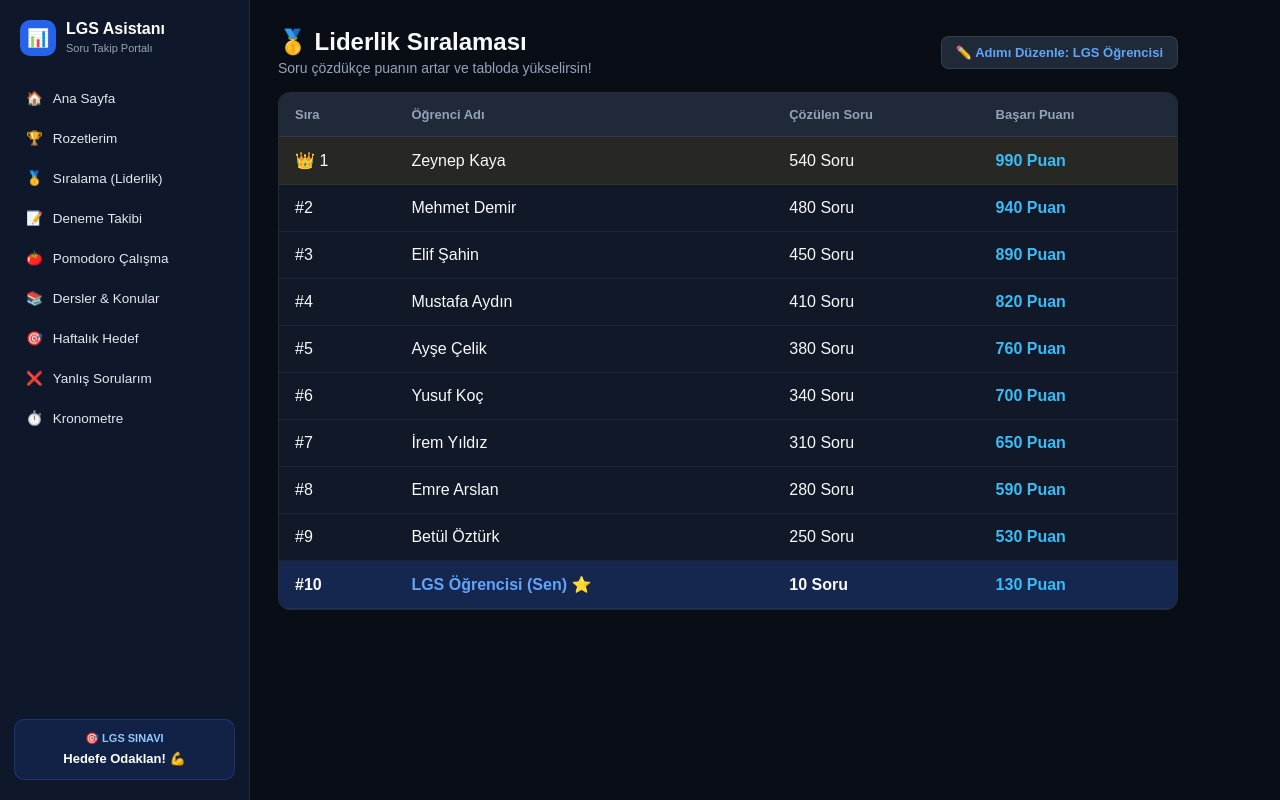
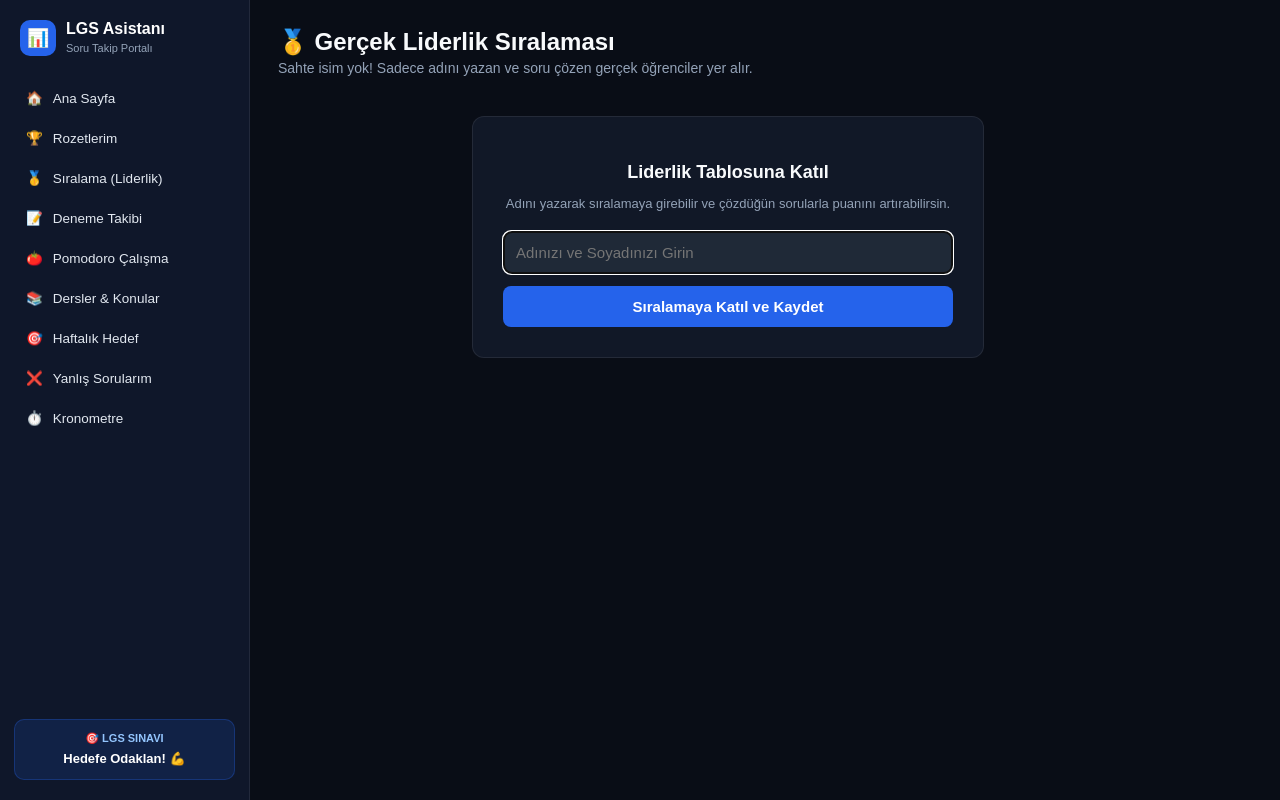
Before and after one commit to ienesbakrac-arch/lgs-soru-takip, a Next.js app: page /siralama in a window 1280 px wide. Built offline with nearby package versions, Linux system fonts and the light colour scheme.

Commit message:
Add files via upload

```diff
--- a/src/app/siralama/page.tsx
+++ b/src/app/siralama/page.tsx
@@ -1,100 +1,142 @@
 "use client";
 import { useState, useEffect } from "react";
 
+interface Ogrenci {
+  isim: string;
+  soru: number;
+  puan: number;
+}
+
 export default function Siralama() {
-  const [kullaniciAdi, setKullaniciAdi] = useState("Öğrenci");
-  const [cozulenSoru, setCozulenSoru] = useState(0);
-  const [isimDegistiriliyor, setIsimDegistiriliyor] = useState(false);
-  const [yeniIsimInput, setYeniIsimInput] = useState("");
+  const [kullaniciAdi, setKullaniciAdi] = useState("");
+  const [yeniAdInput, setYeniAdInput] = useState("");
+  const [ogrenciler, setOgrenciler] = useState<Ogrenci[]>([]);
+  const [kayitliMi, setKayitliMi] = useState(false);
 
   useEffect(() => {
-    // 1. Kullanıcı adını localStorage'dan al, yoksa sor
-    const kayitliAd = localStorage.getItem("lgs_kullanici_adi");
-    if (kayitliAd) {
-      setKullaniciAdi(kayitliAd);
-      setYeniIsimInput(kayitliAd);
-    } else {
-      setKullaniciAdi("LGS Öğrencisi");
-      setYeniIsimInput("LGS Öğrencisi");
-    }
+    // 1. Daha önce kaydedilmiş kullanıcı adını ve listeyi alalım
+    const kayitliAd = localStorage.getItem("lgs_gercek_kullanici_adi");
+    const kayitliListe = localStorage.getItem("lgs_liderlik_listesi");
 
-    // 2. Yanlışlar veya kaydedilen sorulardan toplam soru sayısını hesapla
+    // 2. Yanlışlar veya çözülen sorulardan toplam soru sayısını hesaplayalım
     const kaydedilenYanlislar = localStorage.getItem("lgs_yanlislar");
-    let toplamSoru = 5; // Başlangıç tabanı
+    let toplamSoru = 0;
 
     if (kaydedilenYanlislar) {
       try {
         const parsed = JSON.parse(kaydedilenYanlislar);
         if (Array.isArray(parsed)) {
-          toplamSoru = parsed.length * 10; // Her eklenen soru/yanlış için puan katsayısı
+          toplamSoru = parsed.length * 10; // Her soru/yanlış için puan katsayısı
         }
       } catch (e) {
         console.error(e);
       }
     }
-    setCozulenSoru(Math.max(toplamSoru, 10));
+
+    if (kayitliAd) {
+      setKullaniciAdi(kayitliAd);
+      setKayitliMi(true);
+
+      // Listeyi yükle veya kullanıcıyı listeye ekle/güncelle
+      let liste: Ogrenci[] = kayitliListe ? JSON.parse(kayitliListe) : [];
+
+      const mevcutIndex = liste.findIndex((o) => o.isim === kayitliAd);
+      const guncelPuan = Math.max(toplamSoru, 10) * 3 + 100;
+
+      if (mevcutIndex >= 0) {
+        liste[mevcutIndex].soru = Math.max(toplamSoru, 10);
+        liste[mevcutIndex].puan = guncelPuan;
+      } else {
+        liste.push({ isim: kayitliAd, soru: Math.max(toplamSoru, 10), puan: guncelPuan });
+      }
+
+      liste.sort((a, b) => b.puan - a.puan);
+      setOgrenciler(liste);
+      localStorage.setItem("lgs_liderlik_listesi", JSON.stringify(liste));
+    } else if (kayitliListe) {
+      setOgrenciler(JSON.parse(kayitliListe));
+    }
   }, []);
 
-  const isimKaydet = (e: React.FormEvent) => {
+  const isimKaydetVeKatil = (e: React.FormEvent) => {
     e.preventDefault();
-    if (yeniIsimInput.trim()) {
-      localStorage.setItem("lgs_kullanici_adi", yeniIsimInput.trim());
-      setKullaniciAdi(yeniIsimInput.trim());
-      setIsimDegistiriliyor(false);
+    if (yeniAdInput.trim()) {
+      const ad = yeniAdInput.trim();
+      localStorage.setItem("lgs_gercek_kullanici_adi", ad);
+      setKullaniciAdi(ad);
+      setKayitliMi(true);
+
+      // Listeye ekle
+      const kaydedilenYanlislar = localStorage.getItem("lgs_yanlislar");
+      let toplamSoru = 10;
+      if (kaydedilenYanlislar) {
+        try {
+          const parsed = JSON.parse(kaydedilenYanlislar);
+          if (Array.isArray(parsed)) toplamSoru = Math.max(parsed.length * 10, 10);
+        } catch (e) {}
+      }
+
+      const yeniOgrenci: Ogrenci = { isim: ad, soru: toplamSoru, puan: toplamSoru * 3 + 100 };
+      let liste: Ogrenci[] = localStorage.getItem("lgs_liderlik_listesi") ? JSON.parse(localStorage.getItem("lgs_liderlik_listesi")!) : [];
+
+      // Aynı isim varsa güncelle, yoksa ekle
+      liste = liste.filter(o => o.isim !== ad);
+      liste.push(yeniOgrenci);
+      liste.sort((a, b) => b.puan - a.puan);
+
+      setOgrenciler(liste);
+      localStorage.setItem("lgs_liderlik_listesi", JSON.stringify(liste));
     }
   };
 
-  // Liderlik tablosu listesi (Senin puanına göre otomatik sıralanır)
-  const ogrenciler = [
-    { isim: "Zeynep Kaya", soru: 540, puan: 990 },
-    { isim: kullniciAdiKontrol(kullaniciAdi), soru: cozulenSoru, puan: cozulenSoru * 3 + 100 },
-    { isim: "Mehmet Demir", soru: 480, puan: 940 },
-    { isim: "Elif Şahin", soru: 450, puan: 890 },
-    { isim: "Mustafa Aydın", soru: 410, puan: 820 },
-    { isim: "Ayşe Çelik", soru: 380, puan: 760 },
-    { isim: "Yusuf Koç", soru: 340, puan: 700 },
-    { isim: "İrem Yıldız", soru: 310, puan: 650 },
-    { isim: "Emre Arslan", soru: 280, puan: 590 },
-    { isim: "Betül Öztürk", soru: 250, puan: 530 },
-  ].sort((a, b) => b.puan - a.puan); // Puana göre büyükten küçüğe sırala
-
-  function kullniciAdiKontrol(ad: string) {
-    return `${ad} (Sen)`;
-  }
+  const cikisYap = () => {
+    localStorage.removeItem("lgs_gercek_kullanici_adi");
+    setKullaniciAdi("");
+    setKayitliMi(false);
+    setYeniAdInput("");
+  };
 
   return (
     <div style={{ color: "#f8fafc", maxWidth: "900px" }}>
       <div style={{ display: "flex", justifyContent: "space-between", alignItems: "center", marginBottom: "16px", flexWrap: "wrap", gap: "10px" }}>
         <div>
-          <h1 style={{ fontSize: "24px", margin: "0 0 4px 0" }}>🥇 Liderlik Sıralaması</h1>
-          <p style={{ color: "#94a3b8", margin: 0, fontSize: "14px" }}>Soru çözdükçe puanın artar ve tabloda yükselirsin!</p>
+          <h1 style={{ fontSize: "24px", margin: "0 0 4px 0" }}>🥇 Gerçek Liderlik Sıralaması</h1>
+          <p style={{ color: "#94a3b8", margin: 0, fontSize: "14px" }}>Sahte isim yok! Sadece adını yazan ve soru çözen gerçek öğrenciler yer alır.</p>
         </div>
 
-        {/* İsim Değiştirme Alanı */}
-        <div>
-          {!isimDegistiriliyor ? (
+        {kayitliMi && (
+          <div style={{ display: "flex", alignItems: "center", gap: "10px" }}>
+            <span style={{ fontSize: "14px", color: "#38bdf8", fontWeight: 600 }}>👤 {kullaniciAdi}</span>
             <button
-              onClick={() => setIsimDegistiriliyor(true)}
-              style={{ backgroundColor: "#1f2937", color: "#60a5fa", border: "1px solid rgba(255,255,255,0.1)", padding: "8px 14px", borderRadius: "8px", cursor: "pointer", fontSize: "13px", fontWeight: 600 }}
+              onClick={cikisYap}
+              style={{ backgroundColor: "#1f2937", color: "#f87171", border: "1px solid rgba(255,255,255,0.1)", padding: "6px 10px", borderRadius: "6px", cursor: "pointer", fontSize: "12px" }}
             >
-              ✏️ Adımı Düzenle: {kullaniciAdi}
+              Adı Değiştir
             </button>
-          ) : (
-            <form onSubmit={isimKaydet} style={{ display: "flex", gap: "6px" }}>
+          </div>
+        )}
+      </div>
+
+      {!kayitliMi ? (
+        <div style={{ backgroundColor: "#111827", padding: "30px", borderRadius: "12px", border: "1px solid rgba(255,255,255,0.08)", textAlign: "center", maxWidth: "450px", margin: "40px auto" }}>
+          <h2 style={{ fontSize: "18px", marginBottom: "10px" }}>Liderlik Tablosuna Katıl</h2>
+          <p style={{ color: "#94a3b8", fontSize: "13px", marginBottom: "20px" }}>Adını yazarak sıralamaya girebilir ve çözdüğün sorularla puanını artırabilirsin.</p>
+          <form onSubmit={isimKaydetVeKatil} style={{ display: "flex", flexDirection: "column", gap: "12px" }}>
             <input
               type="text"
-                value={yeniIsimInput}
-                onChange={(e) => setYeniIsimInput(e.target.value)}
-                style={{ padding: "6px 10px", borderRadius: "6px", backgroundColor: "#1f2937", border: "1px solid #3b82f6", color: "#fff", fontSize: "13px" }}
-                placeholder="Adınızı girin"
+              placeholder="Adınızı ve Soyadınızı Girin"
+              value={yeniAdInput}
+              onChange={(e) => setYeniAdInput(e.target.value)}
+              style={{ padding: "12px", borderRadius: "8px", backgroundColor: "#1f2937", border: "1px solid rgba(255,255,255,0.1)", color: "#fff", fontSize: "15px", width: "100%", boxSizing: "border-box" }}
+              required
               autoFocus
             />
-              <button type="submit" style={{ backgroundColor: "#2563eb", color: "#fff", border: "none", padding: "6px 12px", borderRadius: "6px", cursor: "pointer", fontSize: "13px" }}>Kaydet</button>
+            <button type="submit" style={{ backgroundColor: "#2563eb", color: "#fff", border: "none", padding: "12px", borderRadius: "8px", fontWeight: "bold", cursor: "pointer", fontSize: "15px" }}>
+              Sıralamaya Katıl ve Kaydet
+            </button>
           </form>
-          )}
         </div>
-      </div>
-
+      ) : (
         <div style={{ backgroundColor: "#111827", borderRadius: "12px", border: "1px solid rgba(255,255,255,0.08)", overflow: "hidden" }}>
           <table style={{ width: "100%", borderCollapse: "collapse", textAlign: "left" }}>
             <thead>
@@ -106,8 +148,13 @@ export default function Siralama() {
               </tr>
             </thead>
             <tbody>
-            {ogrenciler.map((item, index) => {
-              const benMi = item.isim.includes("(Sen)");
+              {ogrenciler.length === 0 ? (
+                <tr>
+                  <td colSpan={4} style={{ padding: "30px", textAlign: "center", color: "#94a3b8" }}>Henüz kayıtlı öğrenci bulunmuyor.</td>
+                </tr>
+              ) : (
+                ogrenciler.map((item, index) => {
+                  const benMi = item.isim === kullaniciAdi;
                   return (
                     <tr
                       key={index}
@@ -121,16 +168,18 @@ export default function Siralama() {
                         {index === 0 ? "👑 1" : `#${index + 1}`}
                       </td>
                       <td style={{ padding: "14px 16px", color: benMi ? "#60a5fa" : "#f8fafc" }}>
-                    {item.isim} {benMi && "⭐"}
+                        {item.isim} {benMi && "⭐ (Sen)"}
                       </td>
                       <td style={{ padding: "14px 16px" }}>{item.soru} Soru</td>
                       <td style={{ padding: "14px 16px", color: "#38bdf8", fontWeight: "bold" }}>{item.puan} Puan</td>
                     </tr>
                   );
-            })}
+                })
+              )}
             </tbody>
           </table>
         </div>
+      )}
     </div>
   );
 }
```
Lines whose indentation alone changed are shown as unchanged.
